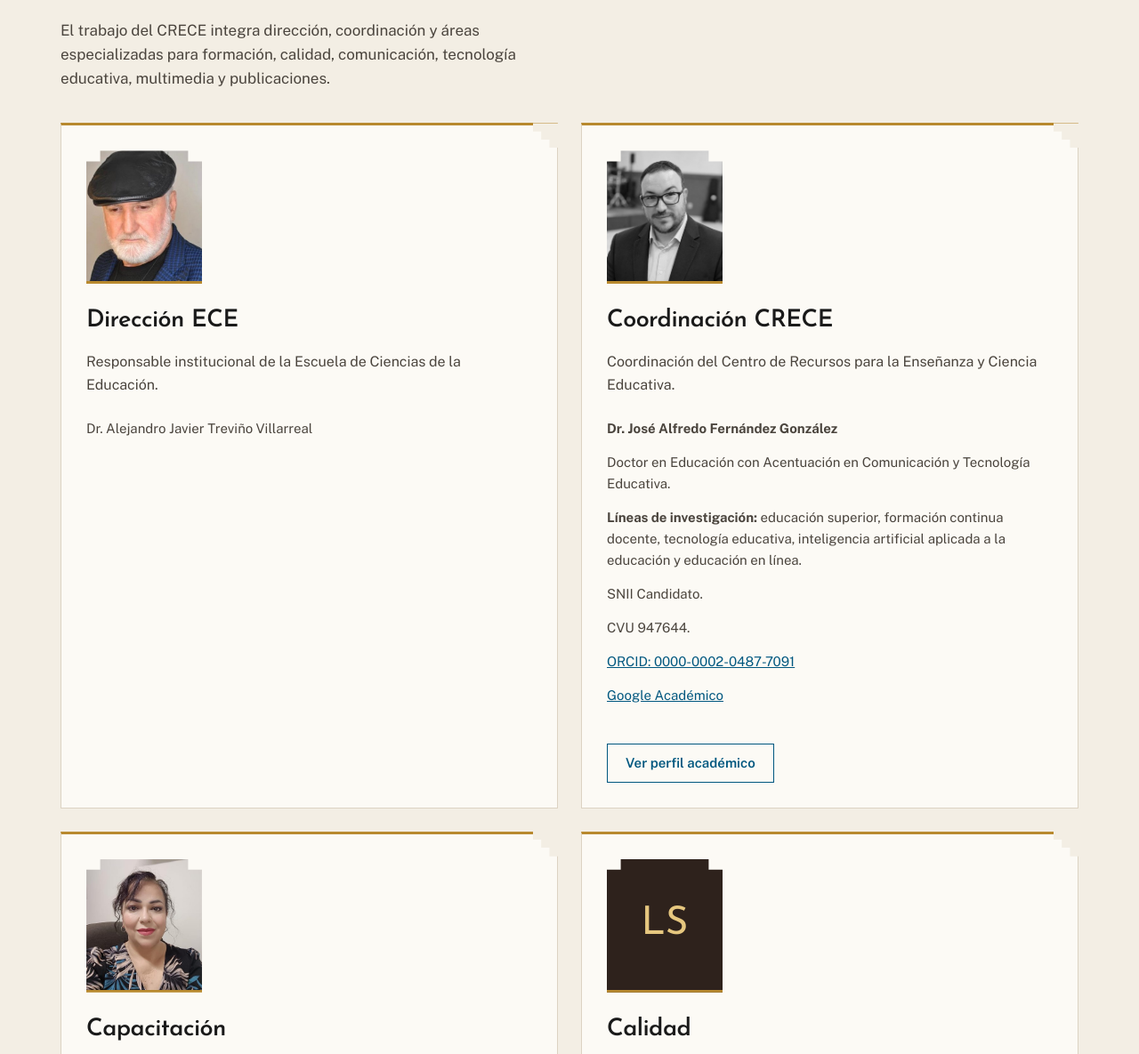
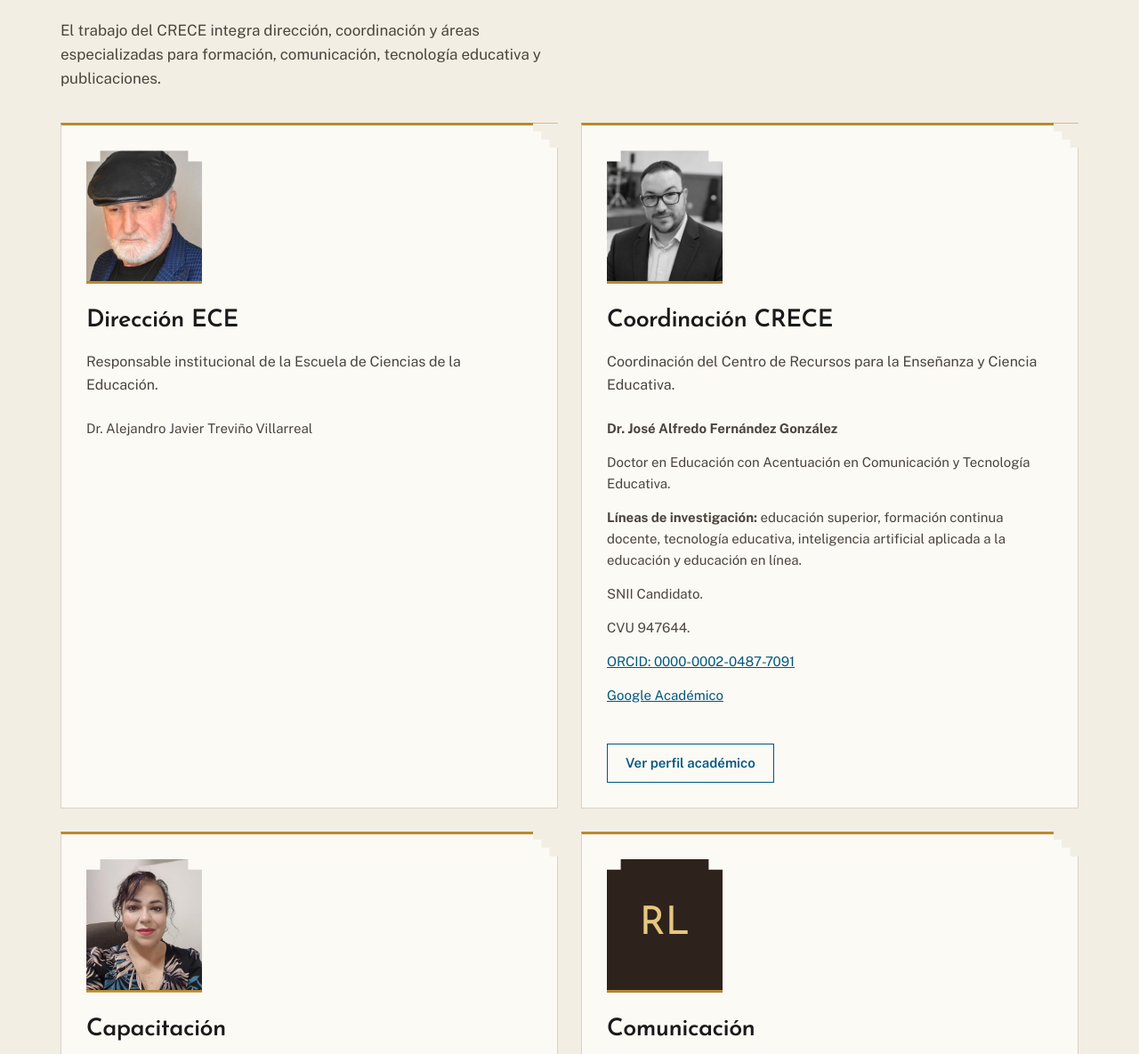
Before and after one commit to EducacionMX/web-crece, a plain HTML site: page equipo.html in a window 1280 px wide. Shown: the part 695-1880 px from the top of the page at 89% size. Drawn offline with nearby package versions, Linux system fonts and the light colour scheme.

Commit message:
Equipo: se retiran las áreas de Calidad y Contenido Multimedia
Co-Authored-By: Claude Opus 5.5 <noreply@anthropic.com>
Claude-Session: https://claude.ai/code/session_01UDv2DVD9AaRrK6UgCyMRyr

```diff
--- a/equipo.html
+++ b/equipo.html
@@ -87,15 +87,13 @@
 <div class="wrap">
 <span class="ceja">Directorio</span>
 <h2 class="h2">Equipo institucional</h2>
-<p class="sec-nota">El trabajo del CRECE integra dirección, coordinación y áreas especializadas para formación, calidad, comunicación, tecnología educativa, multimedia y publicaciones.</p>
+<p class="sec-nota">El trabajo del CRECE integra dirección, coordinación y áreas especializadas para formación, comunicación, tecnología educativa y publicaciones.</p>
 <div class="ced-content-grid">
 <article class="ced-info-card"><img alt="Dr. Alejandro Javier Treviño Villarreal" class="ced-profile-photo" decoding="async" height="403" src="assets/alejandro-trevino-villarreal.jpg" width="431"/><h3>Dirección ECE</h3><p>Responsable institucional de la Escuela de Ciencias de la Educación.</p><ul class="ced-info-list"><li>Dr. Alejandro Javier Treviño Villarreal</li></ul></article>
 <article class="ced-info-card"><img alt="Dr. José Alfredo Fernández González" class="ced-profile-photo" decoding="async" height="1402" src="assets/jose-alfredo-fernandez.jpg" width="1122"/><h3>Coordinación CRECE</h3><p>Coordinación del Centro de Recursos para la Enseñanza y Ciencia Educativa.</p><ul class="ced-info-list"><li><strong>Dr. José Alfredo Fernández González</strong></li><li>Doctor en Educación con Acentuación en Comunicación y Tecnología Educativa.</li><li><strong>Líneas de investigación:</strong> educación superior, formación continua docente, tecnología educativa, inteligencia artificial aplicada a la educación y educación en línea.</li><li>SNII Candidato.</li><li>CVU 947644.</li><li><a href="https://orcid.org/0000-0002-0487-7091" rel="noopener" target="_blank">ORCID: 0000-0002-0487-7091</a></li><li><a href="https://scholar.google.com/citations?user=NVOZ-MIAAAAJ&amp;hl=es" rel="noopener" target="_blank">Google Académico</a></li></ul><a class="btn btn-2 ced-btn" href="perfil-academico.html">Ver perfil académico</a></article>
 <article class="ced-info-card"><img alt="Dra. Rocío Tirado Velarde" class="ced-profile-photo" decoding="async" height="520" src="assets/rocio-tirado-velarde.jpeg" width="369"/><h3>Capacitación</h3><p>Diseño, gestión y acompañamiento de acciones formativas.</p><ul class="ced-info-list"><li><strong>Dra. Rocío Tirado Velarde</strong></li><li>Doctora en Educación con Acentuación en Comunicación y Tecnología Educativa.</li><li><strong>Líneas de investigación:</strong> innovación educativa, educación inclusiva, diseño instruccional, educación superior y formación docente.</li><li><a href="https://orcid.org/0009-0007-7372-7058" rel="noopener" target="_blank">ORCID: 0009-0007-7372-7058</a></li></ul></article>
-<article class="ced-info-card"><div aria-hidden="true" class="ced-profile-photo ced-profile-photo-placeholder">LS</div><h3>Calidad</h3><p>Seguimiento de criterios académicos y mejora de procesos.</p><ul class="ced-info-list"><li>Lic. Lizbeth Santos Gómez</li></ul></article>
 <article class="ced-info-card"><div aria-hidden="true" class="ced-profile-photo ced-profile-photo-placeholder">RL</div><h3>Comunicación</h3><p>Comunicación institucional y difusión de actividades.</p><ul class="ced-info-list"><li><strong>Dr. Rodrigo Luna Guevara</strong></li><li><a href="https://orcid.org/0009-0000-5244-1666" rel="noopener" target="_blank">ORCID: 0009-0000-5244-1666</a></li></ul></article>
 <article class="ced-info-card"><img alt="Dr. Jacob Fernández González" class="ced-profile-photo" decoding="async" height="520" loading="lazy" src="assets/jacob-fernandez-gonzalez.jpeg" width="455"/><h3>Tecnología Educativa</h3><p>Integración de recursos, plataformas y soluciones educativas.</p><ul class="ced-info-list"><li><strong>Dr. Jacob Fernández González</strong></li><li><strong>Línea de investigación:</strong> calidad de vida, autoeficacia laboral, resiliencia académica y bienestar emocional.</li><li>CVU 2015445.</li><li><a href="https://orcid.org/0000-0001-6083-2536" rel="noopener" target="_blank">ORCID: 0000-0001-6083-2536</a></li></ul></article>
-<article class="ced-info-card"><img alt="Dr. Joan Alexis Rodríguez Villarreal" class="ced-profile-photo" decoding="async" height="780" loading="lazy" src="assets/joan-alexis-rodriguez-villarreal.jpg" width="779"/><h3>Contenido Multimedia</h3><p>Producción de materiales audiovisuales y recursos digitales.</p><ul class="ced-info-list"><li><strong>Dr. Joan Alexis Rodríguez Villarreal</strong></li><li>CVU 946363.</li><li><a href="https://orcid.org/0000-0002-8734-9429" rel="noopener" target="_blank">ORCID: 0000-0002-8734-9429</a></li><li><a href="https://scholar.google.com/citations?user=dTtSa_gAAAAJ&amp;hl=es" rel="noopener" target="_blank">Google Académico</a></li></ul></article>
 <article class="ced-info-card"><div aria-hidden="true" class="ced-profile-photo ced-profile-photo-placeholder">ST</div><h3>Publicaciones</h3><p>Apoyo editorial, divulgación académica y publicaciones.</p><ul class="ced-info-list"><li>Dr. Sergio Gpe. Torres Flores</li></ul></article>
 </div>
 </div>
```
